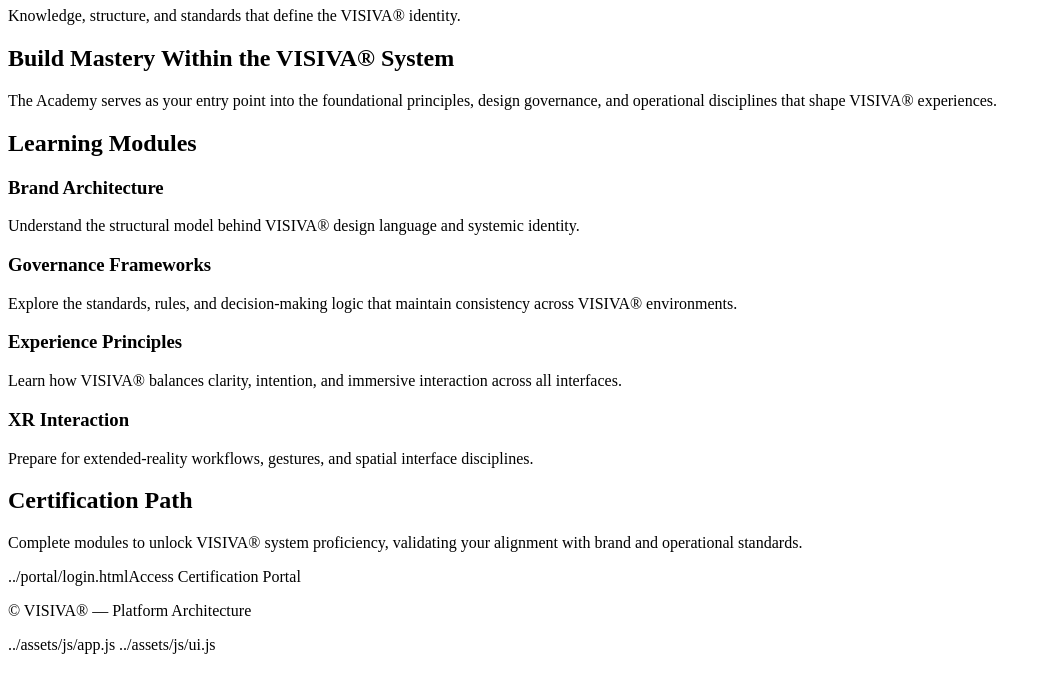
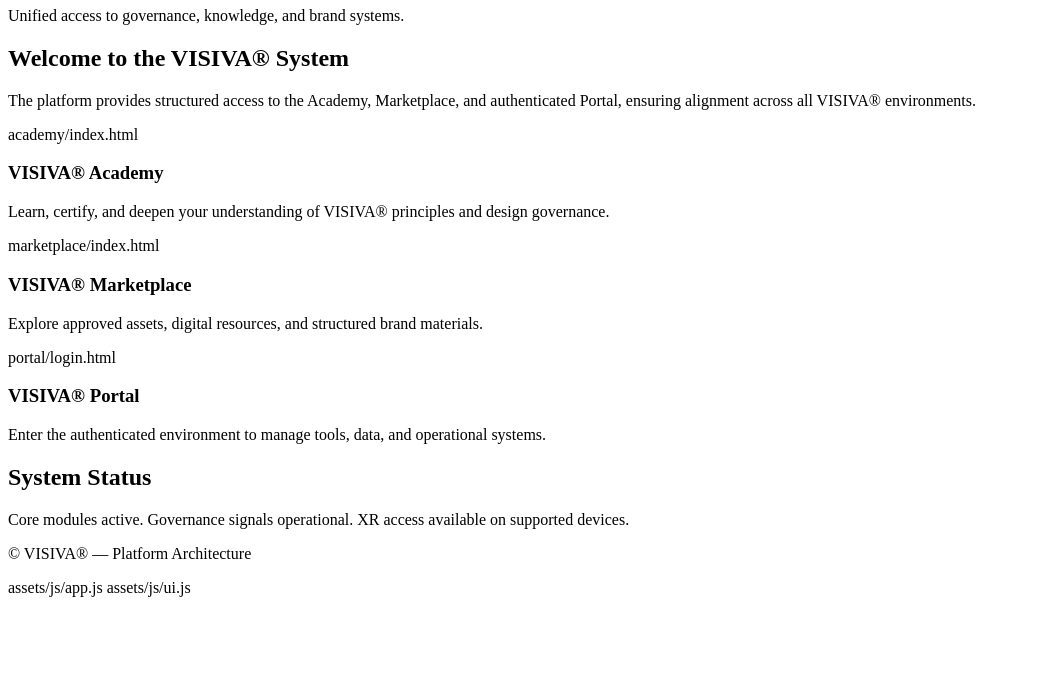
Before and after one commit to VisivaStudio/visiva-platform-app, a plain HTML site: page index.html in a window 1280 px wide. Shown: the part 117-800 px from the top of the page, without its empty margins (0-1051 px from the left). Drawn offline with Linux system fonts and the light colour scheme.

Commit message:
Update index.html

```diff
--- a/index.html
+++ b/index.html
@@ -3,65 +3,52 @@
 <head>
   <meta charset="UTF-8" />
   <meta name="viewport" content="width=device-width, initial-scale=1.0" />
-  <title>VISIVA&reg; Academy</title>
-  ../assets/css/platform.css
+  <title>VISIVA&reg; Platform</title>
+  assets/css/platform.css
 </head>
 
 <body>
 
   <header class="visiva-header">
-    ../assets/images/visiva/logo.png
-    <h1>VISIVA&reg; Academy</h1>
-    <p>Knowledge, structure, and standards that define the VISIVA&reg; identity.</p>
+    assets/images/visiva/logo.png
+    <h1>VISIVA&reg; Platform</h1>
+    <p>Unified access to governance, knowledge, and brand systems.</p>
   </header>
 
   <main>
-
-    <section class="academy-intro">
-      <h2>Build Mastery Within the VISIVA&reg; System</h2>
-      <p>The Academy serves as your entry point into the foundational principles, design governance, and operational disciplines that shape VISIVA&reg; experiences.</p>
+    <section class="intro">
+      <h2>Welcome to the VISIVA&reg; System</h2>
+      <p>The platform provides structured access to the Academy, Marketplace, and authenticated Portal, ensuring alignment across all VISIVA&reg; environments.</p>
     </section>
 
-    <section class="academy-modules">
-      <h2>Learning Modules</h2>
-      <div class="module-grid">
+    <section class="navigation-grid">
+      academy/index.html
+        <h3>VISIVA&reg; Academy</h3>
+        <p>Learn, certify, and deepen your understanding of VISIVA&reg; principles and design governance.</p>
+      </a>
 
-        <div class="module-card">
-          <h3>Brand Architecture</h3>
-          <p>Understand the structural model behind VISIVA&reg; design language and systemic identity.</p>
-        </div>
+      marketplace/index.html
+        <h3>VISIVA&reg; Marketplace</h3>
+        <p>Explore approved assets, digital resources, and structured brand materials.</p>
+      </a>
 
-        <div class="module-card">
-          <h3>Governance Frameworks</h3>
-          <p>Explore the standards, rules, and decision‑making logic that maintain consistency across VISIVA&reg; environments.</p>
-        </div>
-
-        <div class="module-card">
-          <h3>Experience Principles</h3>
-          <p>Learn how VISIVA&reg; balances clarity, intention, and immersive interaction across all interfaces.</p>
-        </div>
-
-        <div class="module-card">
-          <h3>XR Interaction</h3>
-          <p>Prepare for extended‑reality workflows, gestures, and spatial interface disciplines.</p>
-        </div>
-
-      </div>
+      portal/login.html
+        <h3>VISIVA&reg; Portal</h3>
+        <p>Enter the authenticated environment to manage tools, data, and operational systems.</p>
+      </a>
     </section>
 
-    <section class="academy-certification">
-      <h2>Certification Path</h2>
-      <p>Complete modules to unlock VISIVA&reg; system proficiency, validating your alignment with brand and operational standards.</p>
-      ../portal/login.htmlAccess Certification Portal</a>
+    <section class="system-status">
+      <h2>System Status</h2>
+      <p>Core modules active. Governance signals operational. XR access available on supported devices.</p>
     </section>
-
   </main>
 
   <footer>
     <p>© VISIVA&reg; — Platform Architecture</p>
   </footer>
 
-  ../assets/js/app.js</script>
-  ../assets/js/ui.js</script>
+  assets/js/app.js</script>
+  assets/js/ui.js</script>
 </body>
 </html>
```
